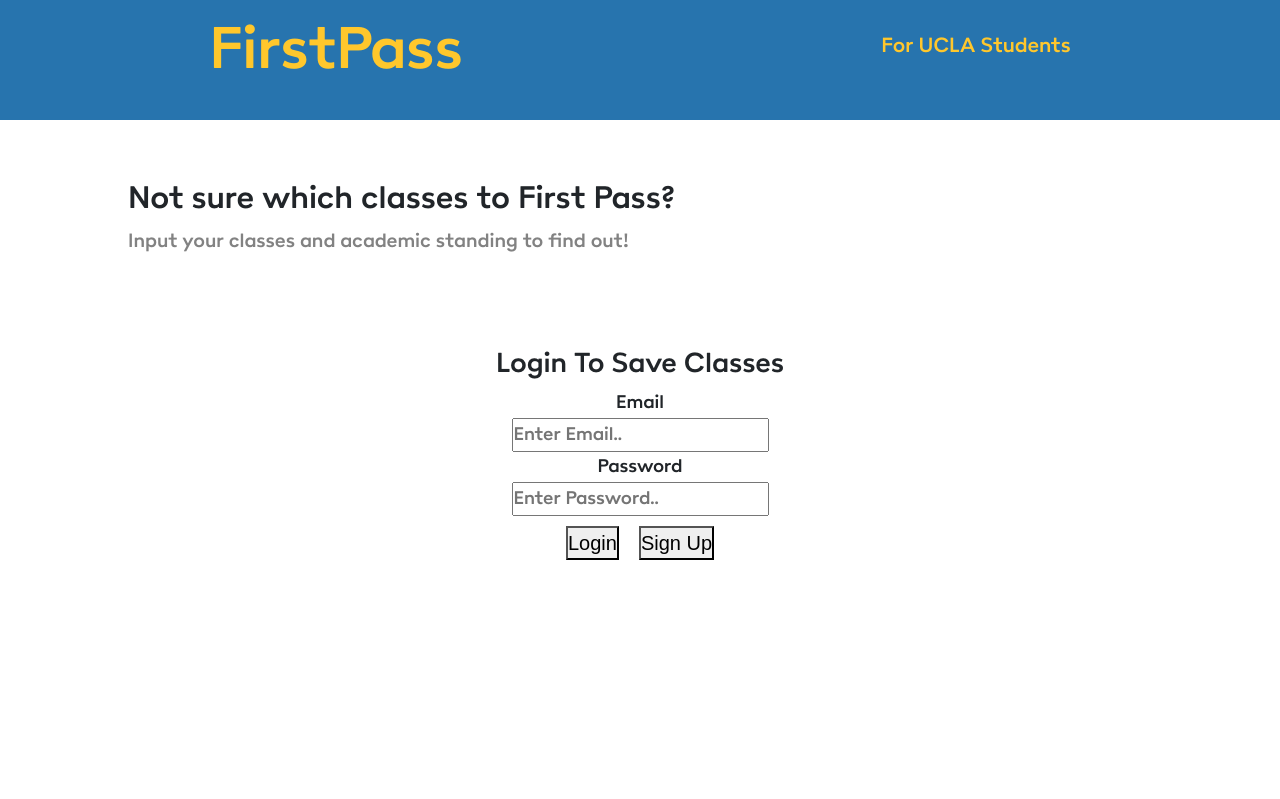
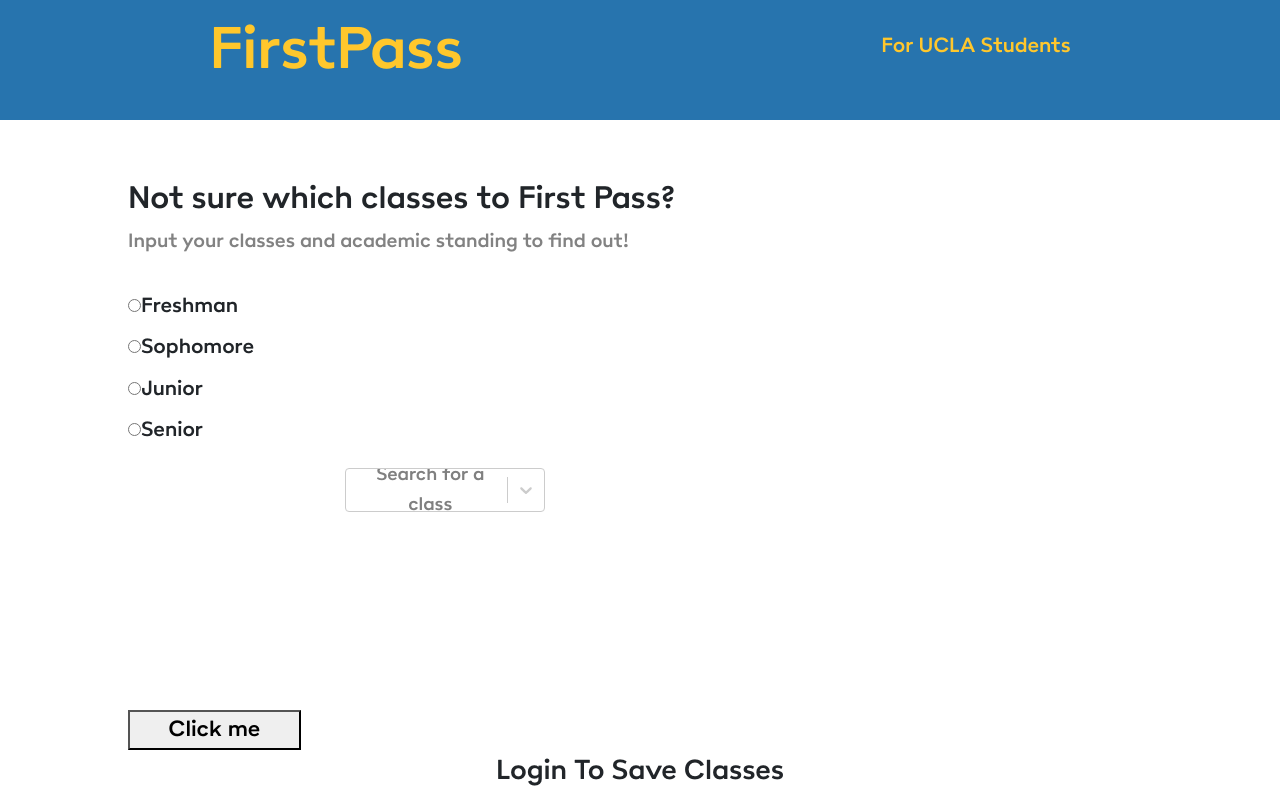
Before and after one commit to JiaminXu1019/FirstPass-1, a React (Create React App) app: page / in a window 1280 px wide. Shown: the top 799 px of the page. Built offline with nearby package versions, Linux system fonts and the light colour scheme; no server answers; the HTML template or start-up script is replaced by a standard one.

Commit message:
Modified Login Feature

```diff
--- a/src/App.js
+++ b/src/App.js
@@ -17,26 +17,11 @@ class App extends React.Component {
   constructor(props) {
     super(props);
     this.state = {
-      user: null,
     };
 
-    this.authListener = this.authListener.bind(this);
-  }
-
-  componentDidMount() {
-    this.authListener();
   }
 
 
-  authListener() {
-    fire.auth().onAuthStateChanged((user) => {
-      if (user) {
-        this.setState({ user });
-      } else {
-        this.setState({ user: null });
-      }
-    })
-  }
   render()
   {
       return (
@@ -44,10 +29,7 @@ class App extends React.Component {
 
             <MyHeader />
             <UpperLeft />
-             {this.state.user ? (<>
-
-             <Home /> </>) : ( <Login /> ) }
-
+             <Home />
 
         </div>
       );
--- a/src/components/Home.js
+++ b/src/components/Home.js
@@ -3,6 +3,7 @@ import React from 'react';
 import fire from './fire.js';
 // Connection to backend
 import axios from 'axios'
+import Login from './Login.js'
 
 // Components
 import StandingRadioButton from './standing-radio-button'
@@ -22,8 +23,11 @@ class Home extends React.Component {
       classes: "",
       selectedOption: "",
       results: "",
-      resultsReceived: false
+      resultsReceived: false,
+      user: null
     };
+    this.authListener = this.authListener.bind(this);
+
 
     this.onValueChange = this.onValueChange.bind(this);
     this.formSubmit = this.formSubmit.bind(this);
@@ -75,10 +79,26 @@ class Home extends React.Component {
     });
   }
 
+  componentDidMount() {
+    this.authListener();
+  }
+
+
+  authListener() {
+    fire.auth().onAuthStateChanged((user) => {
+      if (user) {
+        this.setState({ user });
+      } else {
+        this.setState({ user: null });
+      }
+    })
+  }
 
   logout() {
     fire.auth().signOut();
   }
+
+
 
   render() {
     return (
@@ -99,10 +119,13 @@ class Home extends React.Component {
       </button>
       </div>
 
-       <div style={{textAlign: 'center'}}>
-       <p>You Are Logged In</p>
-       <button onClick = {this.logout}>Logout</button>
-       </div>
+      { this.state.user ? (
+          <div>
+        <p>You Are Logged In</p>
+        <button onClick = {this.logout}>Logout</button>
+        </div>)
+
+        : ( <Login /> ) }
 
        </>
     );
--- a/src/components/Login.css
+++ b/src/components/Login.css
@@ -7,6 +7,5 @@
 
 .login{
  position: relative;
- padding-top: 85px;
  font-size:30px;
 }
```
Also changed, not shown: 1 other file (tests, documents, lock files or other folders).
